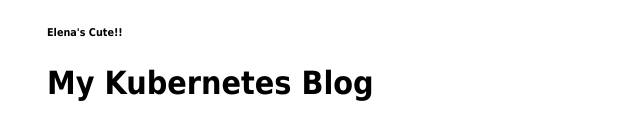
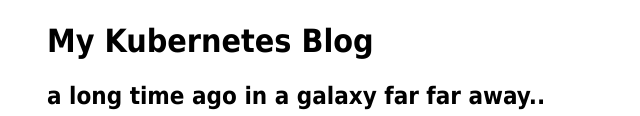
Before and after one commit to Bhodges94/test, a plain HTML site: page index.html in a window 1280 px wide. Shown: the part 322-438 px from the top of the page, without its empty margins (313-953 px from the left). Drawn offline with Linux system fonts and the light colour scheme.

Commit message:
Update index.html

```diff
--- a/index.html
+++ b/index.html
@@ -13,7 +13,6 @@
 <body>
 <br>
 <img src="https://lh3.googleusercontent.com/proxy/HXfD0wQfSbUTcVhtOuAQmteue-Om84PlgkWbDb3iOXKUpxRrD4129s4rVziz2OR8SPxsxiGw4Al8W1hwI7s2gp8SuWgvR_d-bl_rQP5xvSRxmiAouRsatj4b0uQ1RHAsElpQLLERsI1oS3XnUHcfDMZ6Gg">
-<h6>Elena's Cute!!</h6>
 <h1>My Kubernetes Blog</h1>
 <h2>a long time ago in a galaxy far far away..</h2>
 <h5>Kubernetes was finding it's way to humankind after being lost at sea for so long!</h5>
```
